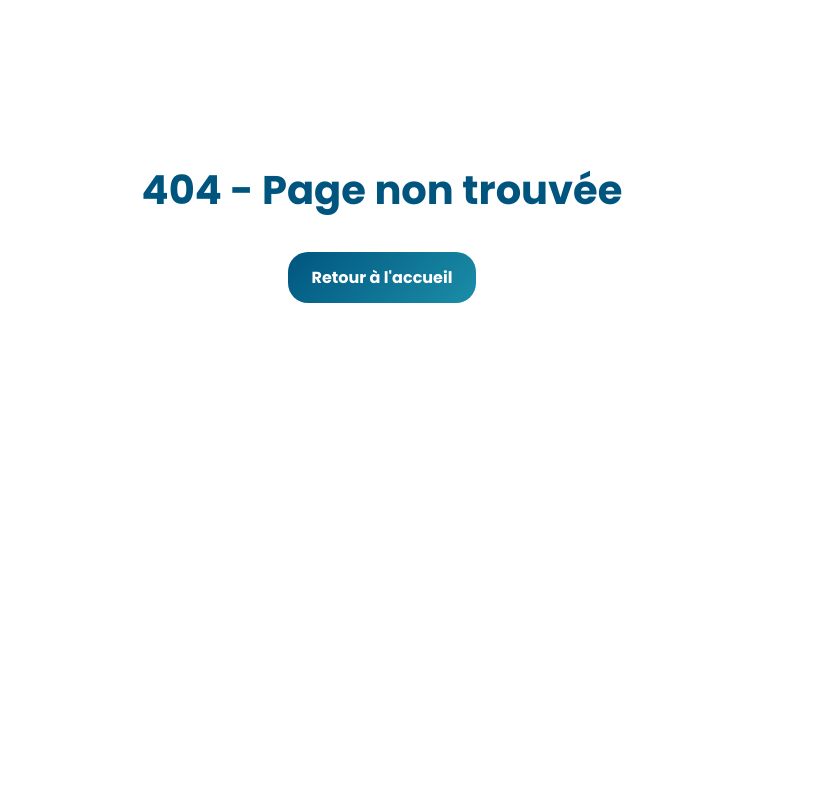
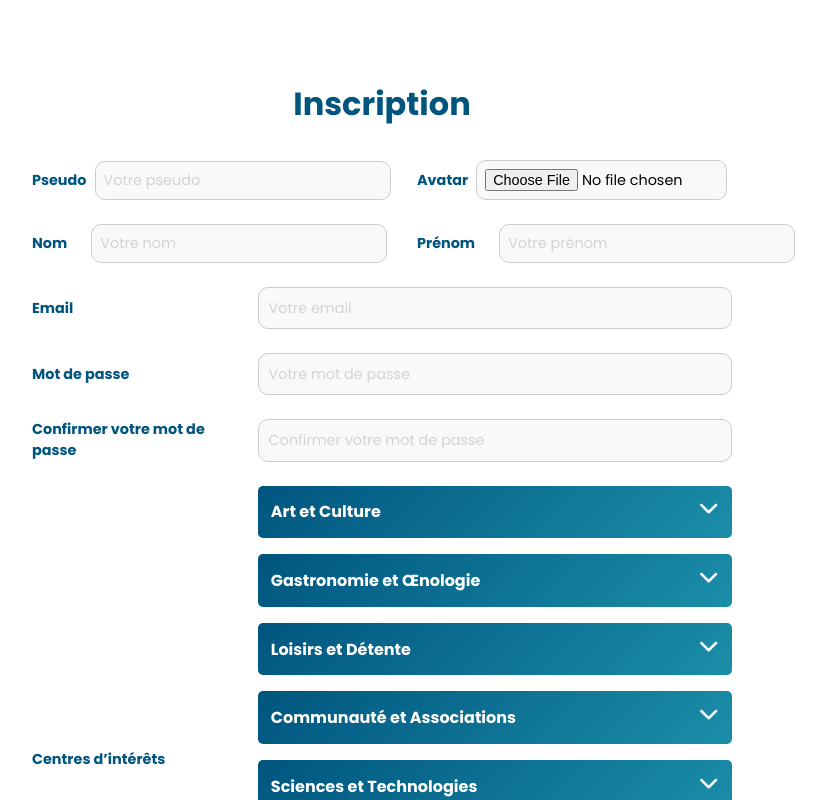
Before and after one commit to SandyTzns/cafront, a React (Create React App) app: page /signup-form in a window 1280 px wide. Before the commit this address had no page. Shown: the top 800 px of the page, without its empty margins (258-1084 px from the left). Built offline with nearby package versions, Linux system fonts and the light colour scheme.

Commit message:
SignupForm, Collapsible and InterestButton

```diff
--- a/src/App.js
+++ b/src/App.js
@@ -5,6 +5,7 @@ import MainPage from "./pages/MainPage";
 import PasswordRecoveryEmail from "./pages/PasswordRecoveryEmail";
 import ResetPassword from "./pages/ResetPassword";
 import NotFound from "./pages/NotFound";
+import SignUpForm from "./components/SignUpForm";
 
 function App() {
   return (
@@ -13,6 +14,7 @@ function App() {
         <Route path="/" element={<LandingPage />} />
         <Route path="/auth" element={<AuthPage />} />
         <Route path="/main" element={<MainPage />} />
+        <Route path="/signup-form" element={<SignUpForm />} />
 
         {/* Password Recovery Pages */}
         <Route path="/forgot-password" element={<PasswordRecoveryEmail />} />
--- /dev/null
+++ b/src/components/Collapsible.js
@@ -0,0 +1,48 @@
+import React, { useState } from "react";
+import InterestButton from "./InterestButton";
+import "../styles/Collapsible.css";
+import arrow_down from "../assets/images/arrow_down.png";
+import arrow_up from "../assets//images/arrow_up.png";
+
+export const Collapsible = ({
+  category,
+  onToggleInterest,
+  selectedInterests,
+}) => {
+  const [active, setActive] = useState(false);
+
+  const toggleDropdown = () => {
+    setActive(!active);
+  };
+
+  return (
+    <div className="dropdown">
+      <button
+        className="title"
+        style={{ backgroundColor: category.color }}
+        onClick={toggleDropdown}
+      >
+        <h2>{category.name}</h2>
+        <span className="arrows">
+          {active ? (
+            <img src={arrow_up} alt="arrow up" />
+          ) : (
+            <img src={arrow_down} alt="arrow down" />
+          )}
+        </span>
+      </button>
+      <div className={`collapsible-content ${active ? "show" : ""}`}>
+        <div className="interests">
+          {category.interests.map((interest, index) => (
+            <InterestButton
+              key={index}
+              interest={interest}
+              isSelected={selectedInterests.includes(interest)}
+              onClick={() => onToggleInterest(category.name, interest)}
+            />
+          ))}
+        </div>
+      </div>
+    </div>
+  );
+};
--- /dev/null
+++ b/src/components/InterestButton.js
@@ -0,0 +1,15 @@
+import React from "react";
+import "../styles/InterestButton.css";
+
+function InterestButton({ interest, isSelected, onClick }) {
+  return (
+    <button
+      className={`interest-button ${isSelected ? "selected" : ""}`}
+      onClick={onClick}
+    >
+      {interest}
+    </button>
+  );
+}
+
+export default InterestButton;
--- a/src/components/SignUp.js
+++ b/src/components/SignUp.js
@@ -1,12 +1,20 @@
-import React from "react";
+import { useNavigate } from "react-router-dom";
 import "../styles/SignUp.css";
 
 function SignUp() {
+  const navigate = useNavigate();
+
+  const handleSignUpClick = () => {
+    navigate("/signup-form"); // Navigate to the SignUpForm page
+  };
+
   return (
     <div>
       <h2>Bienvenue</h2>
       <p>Pas encore de compte ?</p>
-      <button className="sign-up-button">S'inscrire</button>
+      <button className="sign-up-button" onClick={handleSignUpClick}>
+        S'inscrire
+      </button>
     </div>
   );
 }
--- /dev/null
+++ b/src/components/SignUpForm.js
@@ -0,0 +1,102 @@
+import React, { useState } from "react";
+import { Collapsible } from "./Collapsible";
+import categoriesData from "../data/categories.json";
+import "../styles/SignUpForm.css";
+
+function SignUpForm() {
+  const [selectedInterests, setSelectedInterests] = useState({});
+
+  const handleSubmit = (e) => {
+    e.preventDefault();
+    console.log("Form submitted", selectedInterests);
+  };
+
+  const toggleInterest = (category, interest) => {
+    setSelectedInterests((prev) => {
+      const categoryInterests = prev[category] || [];
+      if (categoryInterests.includes(interest)) {
+        return {
+          ...prev,
+          [category]: categoryInterests.filter((item) => item !== interest),
+        };
+      } else {
+        return {
+          ...prev,
+          [category]: [...categoryInterests, interest],
+        };
+      }
+    });
+  };
+
+  return (
+    <div className="sign-up-page">
+      <h1>Inscription</h1>
+      <form onSubmit={handleSubmit}>
+        <div className="form-group row">
+          <div className="input-pair">
+            <label htmlFor="pseudo">Pseudo</label>
+            <input type="text" id="pseudo" placeholder="Votre pseudo" />
+          </div>
+          <div className="input-pair avatar-input">
+            <label htmlFor="avatar">Avatar</label>
+            <input type="file" id="avatar" />
+          </div>
+        </div>
+        <div className="form-group row fullname-section">
+          <div className="input-pair">
+            <label htmlFor="lastName">Nom</label>
+            <input type="text" id="lastName" placeholder="Votre nom" required />
+          </div>
+          <div className="input-pair">
+            <label htmlFor="firstName">Prénom</label>
+            <input
+              type="text"
+              id="firstName"
+              placeholder="Votre prénom"
+              required
+            />
+          </div>
+        </div>
+
+        <div className="form-group">
+          <label htmlFor="email">Email</label>
+          <input type="email" id="email" placeholder="Votre email" required />
+        </div>
+        <div className="form-group">
+          <label htmlFor="password">Mot de passe</label>
+          <input
+            type="password"
+            id="password"
+            placeholder="Votre mot de passe"
+            required
+          />
+        </div>
+        <div className="form-group">
+          <label htmlFor="confirmPassword">Confirmer votre mot de passe</label>
+          <input
+            type="password"
+            id="confirmPassword"
+            placeholder="Confirmer votre mot de passe"
+            required
+          />
+        </div>
+        <div className="form-group">
+          <label>Centres d’intérêts</label>
+          <div className="interests-section">
+            {categoriesData.map((category) => (
+              <Collapsible
+                key={category.name}
+                category={category}
+                selectedInterests={selectedInterests[category.name] || []}
+                onToggleInterest={toggleInterest}
+              />
+            ))}
+          </div>
+        </div>
+        <button type="submit">Créer un compte</button>
+      </form>
+    </div>
+  );
+}
+
+export default SignUpForm;
--- a/src/data/categories.json
+++ b/src/data/categories.json
@@ -1,14 +1,61 @@
 [
-  { "id": 1, "categories": ["Peinture", "Musique"] },
-  { "id": 2, "categories": ["Artistique", "Musicale"] },
-  { "id": 3, "categories": ["Conte", "Littérature"] },
-  { "id": 4, "categories": ["Plaisirs gatronomique", "Viticole"] },
-  { "id": 5, "categories": ["Vacances", "Détente"] },
-  { "id": 6, "categories": ["Évènementiel", "Associations"] },
-  { "id": 7, "categories": ["Industrie", "Science"] },
-  { "id": 8, "categories": ["Maritime", "Nautisme"] },
-  { "id": 9, "categories": ["Défense", "Spatiale"] },
-  { "id": 10, "categories": ["Planète Terre"] },
-  { "id": 11, "categories": ["Initiatives plurielles"] },
-  { "id": 12, "categories": ["Le coeur sur la main", "Mécénat"] }
+  {
+    "name": "Art et Culture",
+    "color": "#FF6F61",
+    "interests": [
+      "Peinture",
+      "Musique",
+      "Artistique",
+      "Musicale",
+      "Conte",
+      "Littérature"
+    ]
+  },
+  {
+    "name": "Gastronomie et Œnologie",
+    "color": "#FFA500",
+    "interests": ["Plaisirs Gastronomiques", "Viticole"]
+  },
+  {
+    "name": "Loisirs et Détente",
+    "color": "#6B8E23",
+    "interests": ["Vacances", "Détente", "Évènementiel"]
+  },
+  {
+    "name": "Communauté et Associations",
+    "color": "#4682B4",
+    "interests": [
+      "Associations",
+      "Initiatives Plurielles",
+      "Le Cœur sur la Main",
+      "Mécénat"
+    ]
+  },
+  {
+    "name": "Sciences et Technologies",
+    "color": "#20B2AA",
+    "interests": [
+      "Industrie",
+      "Science",
+      "Spatiale",
+      "Planète Terre",
+      "Aviation",
+      "Invention et Technologie"
+    ]
+  },
+  {
+    "name": "Maritime et Nautisme",
+    "color": "#1E90FF",
+    "interests": ["Maritime", "Nautisme", "Défense"]
+  },
+  {
+    "name": "Transport",
+    "color": "#FF4500",
+    "interests": ["Voitures"]
+  },
+  {
+    "name": "Autres",
+    "color": "#808080",
+    "interests": ["Autres"]
+  }
 ]
--- /dev/null
+++ b/src/styles/Collapsible.css
@@ -0,0 +1,70 @@
+/* Dropdown */
+.dropdown {
+  width: 100%;
+  margin-bottom: 1rem;
+}
+
+.title {
+  display: flex;
+  align-items: center;
+  justify-content: space-between;
+  background-color: #00557f;
+  width: 100%;
+  border: none;
+  border-radius: 5px;
+  color: white;
+  padding: 0.8rem;
+  cursor: pointer;
+  font-size: 1rem;
+}
+
+.title h2 {
+  font-weight: bold;
+  font-size: 1rem;
+}
+
+.arrows img {
+  height: 20px;
+}
+
+.collapsible-content {
+  height: 0;
+  overflow: hidden;
+  transition: all 0.3s ease;
+  background-color: #f9f9f9;
+  padding: 0 1rem;
+  border-radius: 5px;
+}
+
+.show {
+  height: auto;
+  padding: 1rem;
+}
+
+/* Interests Buttons */
+.interests {
+  display: flex;
+  flex-wrap: wrap;
+  gap: 0.5rem;
+  margin-top: 0.5rem;
+}
+
+.interest-button {
+  padding: 0.5rem 1rem;
+  font-size: 0.9rem;
+  color: #00557f;
+  background: #e0f7ff;
+  border: 1px solid #ccc;
+  border-radius: 5px;
+  cursor: pointer;
+  transition: background 0.3s ease;
+}
+
+.interest-button:hover {
+  background: #bce7ff;
+}
+
+.interest-button.selected {
+  background: #00557f;
+  color: white;
+}
--- /dev/null
+++ b/src/styles/SignUpForm.css
@@ -0,0 +1,103 @@
+/* Page Layout */
+.sign-up-page {
+  margin: 10vh auto 0;
+  max-width: 700px;
+  font-family: "Poppins", sans-serif;
+  text-align: left;
+}
+
+.sign-up-page h1 {
+  font-size: 2rem;
+  color: #00557f;
+  text-align: center;
+  margin-bottom: 2rem;
+}
+
+/* Form Layout */
+form {
+  display: flex;
+  flex-direction: column;
+  gap: 1.5rem;
+}
+
+/* Group Labels and Inputs */
+.form-group {
+  display: flex;
+  align-items: center;
+  gap: 1rem;
+}
+
+.form-group label {
+  font-size: 0.9rem;
+  font-weight: bold;
+  color: #00557f;
+  width: 30%;
+}
+
+.form-group input {
+  flex: 1;
+  padding: 0.6rem;
+  font-size: 0.9rem;
+  border: 1px solid #ccc;
+  border-radius: 10px;
+  background: #f9f9f9;
+}
+
+/* Row Layout for Side-by-Side Inputs */
+.row {
+  display: flex;
+  justify-content: space-between;
+  gap: 1rem;
+}
+
+.fullname-section .input-pair {
+  gap: 1.5rem;
+}
+
+/* Input-Pair Alignment */
+.input-pair {
+  display: flex;
+  align-items: center; /* Align label and input vertically */
+  gap: 0.5rem; /* Space between label and input */
+  flex: 1; /* Ensures equal distribution of space */
+  max-width: 45%; /* Match the total width of Email's label + input */
+}
+
+/* Labels */
+.input-pair label {
+  font-size: 0.9rem;
+  font-weight: bold;
+  color: #00557f;
+  flex-shrink: 0; /* Prevents labels from shrinking */
+  width: auto; /* Adjust width to fit naturally */
+}
+/* Inputs */
+.input-pair input {
+  flex-grow: 1; /* Allows input to fill the remaining space */
+  padding: 0.5rem;
+  font-size: 0.9rem;
+  border: 1px solid #ccc;
+  border-radius: 10px;
+  background: #f9f9f9;
+}
+
+.input-pair input[type="file"] {
+  flex-grow: 0; /* Prevents file input from stretching */
+  max-width: 251px; /* Restrict file input width */
+}
+
+form button {
+  padding: 0.8rem 1.5rem;
+  font-size: 1rem;
+  font-weight: bold;
+  color: white;
+  background: linear-gradient(135deg, #00557f, #1b8ea8);
+  border: none;
+  border-radius: 20px;
+  cursor: pointer;
+  transition: background 0.3s ease;
+}
+
+form button:hover {
+  background: linear-gradient(135deg, #1b8ea8, #00557f);
+}
```
Also changed, not shown: src/assets/images/arrow_down.png (added), src/assets/images/arrow_up.png (added).
